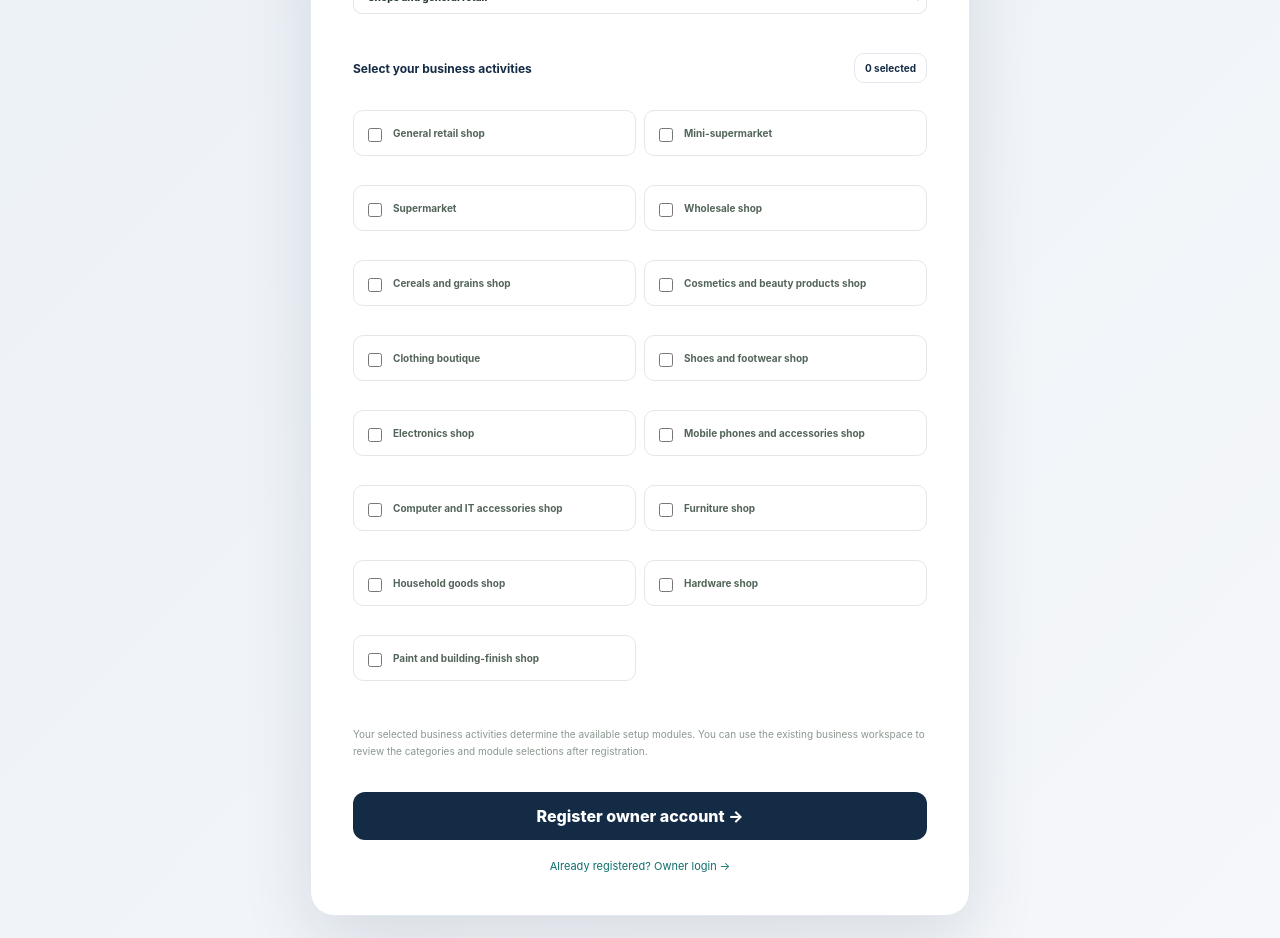
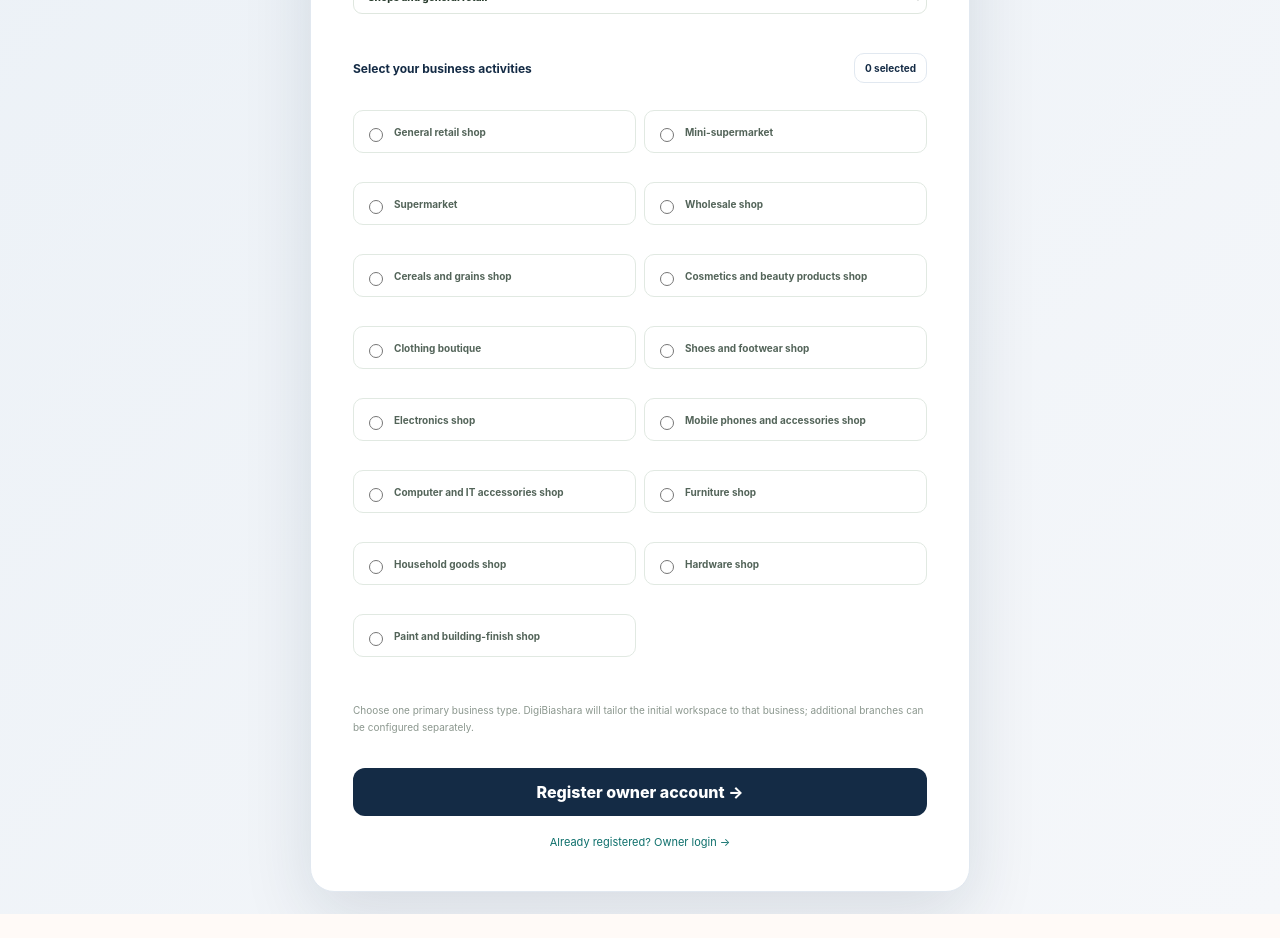
Before and after one commit to ayana79696-cell/digibiashara, a Next.js app: page /owner/register in a window 1280 px wide. Shown: the part 660-1598 px from the top of the page. After the commit the page ends 1574 px from the top, so only its background shows below. Built offline with nearby package versions, Linux system fonts and the light colour scheme.

Commit message:
Use one primary business type during registration

```diff
--- a/src/app/owner/register/page.tsx
+++ b/src/app/owner/register/page.tsx
@@ -9,7 +9,7 @@ export default function BranchPilotRegister(){
  const [fullName,setFullName]=useState(''),[businessName,setBusinessName]=useState(''),[email,setEmail]=useState(''),[phone,setPhone]=useState(''),[password,setPassword]=useState(''),[category,setCategory]=useState(BUSINESS_CATEGORIES[0]?.id||'retail'),[activities,setActivities]=useState<string[]>([]),[busy,setBusy]=useState(false),[error,setError]=useState(''),[success,setSuccess]=useState('');
  const group=BUSINESS_CATEGORIES.find(c=>c.id===category)||BUSINESS_CATEGORIES[0];
  const setup=useMemo(()=>getBusinessSetup(activities),[activities]);
- const toggle=(item:string)=>setActivities(old=>old.includes(item)?old.filter(x=>x!==item):[...old,item]);
+ const toggle=(item:string)=>setActivities([item]);
  async function submit(e:FormEvent){e.preventDefault();if(!activities.length){setError('Choose at least one business activity.');return;}const d=client();if(!d){setError('Secure registration is not configured.');return;}setBusy(true);setError('');setSuccess('');
   const {data,error:e1}=await d.functions.invoke('register-branchpilot-owner',{body:{full_name:fullName.trim(),business_name:businessName.trim(),email:email.trim().toLowerCase(),phone:phone.trim(),password,activities,modules:setup.modules,templates:setup.templates}});
   if(e1||data?.error){setError(data?.error||e1?.message||'Registration could not be completed.');setBusy(false);return;}
@@ -25,8 +25,8 @@ export default function BranchPilotRegister(){
    <div className="bp-form-grid"><label>Full name<input required maxLength={120} value={fullName} onChange={e=>setFullName(e.target.value)} autoComplete="name"/></label><label>Business name<input required maxLength={120} value={businessName} onChange={e=>setBusinessName(e.target.value)} autoComplete="organization"/></label><label>Email address<input required type="email" value={email} onChange={e=>setEmail(e.target.value)} autoComplete="email"/></label><label>Phone number<input required value={phone} onChange={e=>setPhone(e.target.value)} autoComplete="tel" placeholder="+254…"/></label><label style={{gridColumn:'1/-1'}}>Password<input required type="password" minLength={8} value={password} onChange={e=>setPassword(e.target.value)} autoComplete="new-password" placeholder="At least 8 characters"/></label></div>
    <label style={{display:'grid',gap:6,marginTop:20,fontSize:11,fontWeight:800,color:'#526258'}}>Business category<select className="bp-field" value={category} onChange={e=>{setCategory(e.target.value);setActivities([]);}}>{BUSINESS_CATEGORIES.map(c=><option key={c.id} value={c.id}>{c.label}</option>)}</select></label>
    <div style={{marginTop:14,display:'flex',alignItems:'center',justifyContent:'space-between',gap:10}}><strong style={{fontSize:12}}>Select your business activities</strong><span className="bp-pill">{activities.length} selected</span></div>
-   <div className="bp-grid" style={{gridTemplateColumns:'repeat(auto-fill,minmax(190px,1fr))',gap:8,marginTop:11}}>{group.items.map(item=><label key={item} style={{display:'flex',alignItems:'center',gap:8,border:'1px solid #e1e9e2',padding:10,borderRadius:10,fontSize:10,fontWeight:650,color:'#536459',background:activities.includes(item)?'#eef7e7':'white'}}><input type="checkbox" checked={activities.includes(item)} onChange={()=>toggle(item)} style={{width:14,height:14,accentColor:'#174b39'}}/>{item}</label>)}</div>
-   <p className="bp-auth-hint">Your selected business activities determine the available setup modules. You can use the existing business workspace to review the categories and module selections after registration.</p>
+   <div className="bp-grid" style={{gridTemplateColumns:'repeat(auto-fill,minmax(190px,1fr))',gap:8,marginTop:11}}>{group.items.map(item=><label key={item} style={{display:'flex',alignItems:'center',gap:8,border:'1px solid #e1e9e2',padding:10,borderRadius:10,fontSize:10,fontWeight:650,color:'#536459',background:activities.includes(item)?'#eef7e7':'white'}}><input type="radio" name="primary-business" checked={activities.includes(item)} onChange={()=>toggle(item)} style={{width:14,height:14,accentColor:'#174b39'}}/>{item}</label>)}</div>
+   <p className="bp-auth-hint">Choose one primary business type. DigiBiashara will tailor the initial workspace to that business; additional branches can be configured separately.</p>
    <button className="bp-auth-submit" type="submit" disabled={busy} style={{width:'100%'}}>{busy?'Creating secure account…':'Register owner account →'}</button>
   </form>}
   <Link className="bp-auth-switch" href="/owner/login">Already registered? Owner login →</Link>
```
